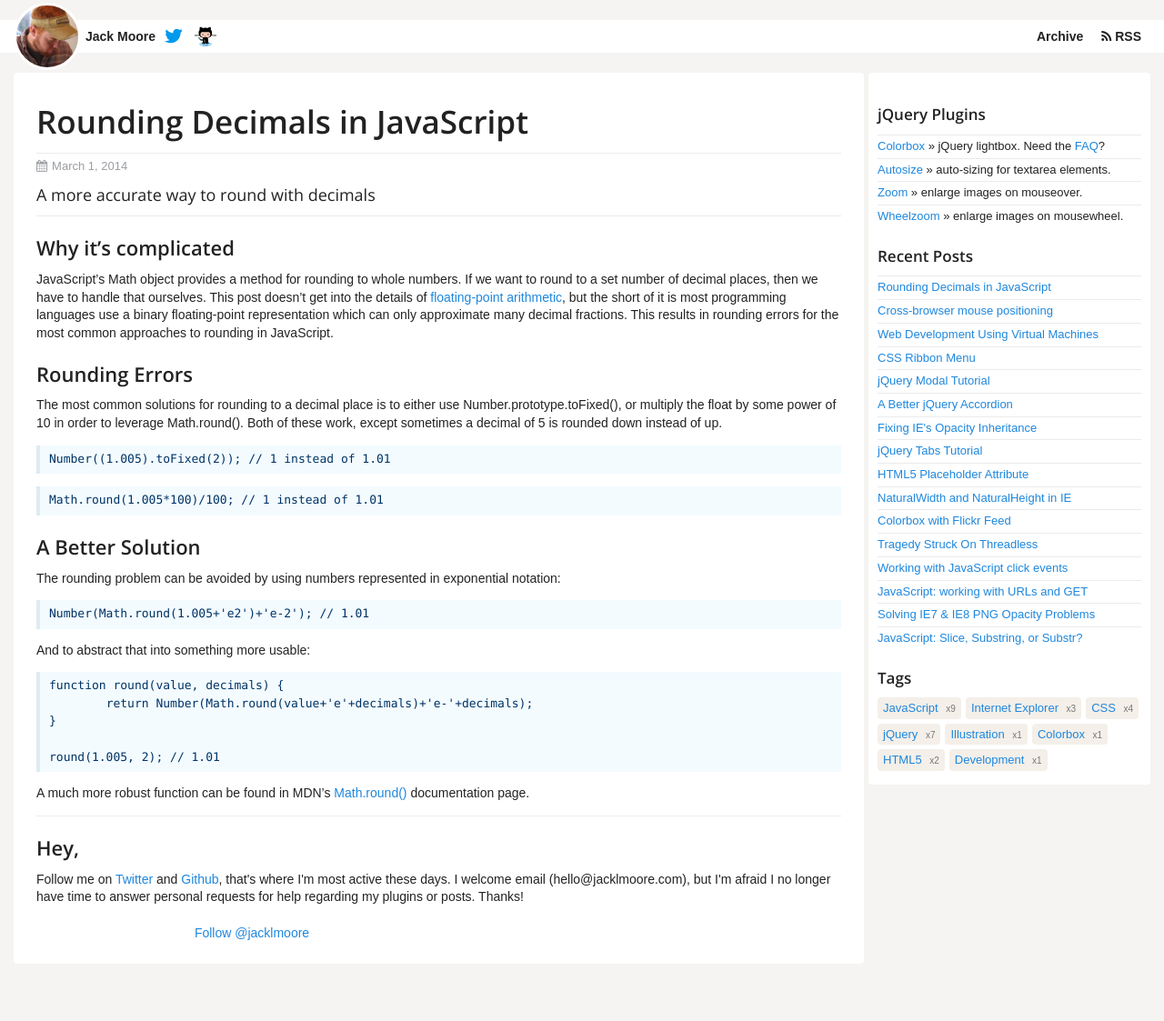
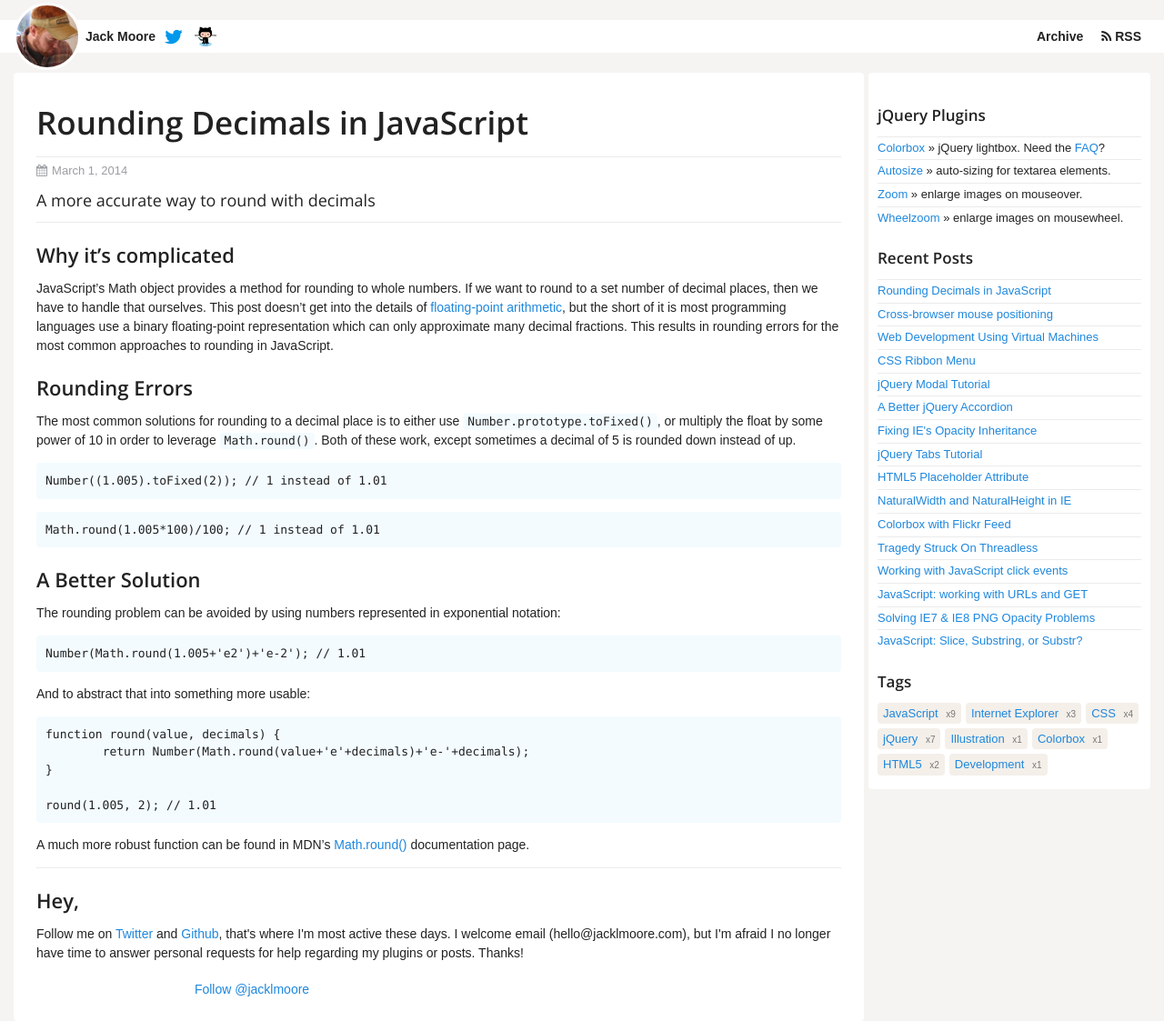
Before and after one commit to jackmoore/jackmoore.github.io, a Jekyll site: the page built from _posts/2014-03-01-rounding-in-javascript.md, in a window 1280 px wide. Shown: the whole page at 91% size. Built offline with Jekyll 4.4.1, drawn with Linux system fonts in a browser that asks for light colours; Markdown is read by kramdown in place of the engine named in the settings; comment, search, counter and statistics services are not loaded; before the commit the page ends 1060 px from its top, so only the background shows below that; grey boxes are pictures that could not be loaded.

Commit message:
minor style tweaks

````diff
--- a/_posts/2014-03-01-rounding-in-javascript.md
+++ b/_posts/2014-03-01-rounding-in-javascript.md
@@ -11,7 +11,7 @@
 
 ## Rounding Errors
 
-The most common solutions for rounding to a decimal place is to either use Number.prototype.toFixed(), or multiply the float by some power of 10 in order to leverage Math.round().  Both of these work, except sometimes a decimal of 5 is rounded down instead of up.
+The most common solutions for rounding to a decimal place is to either use `Number.prototype.toFixed()`, or multiply the float by some power of 10 in order to leverage `Math.round()`.  Both of these work, except sometimes a decimal of 5 is rounded down instead of up.
 
 ```
 Number((1.005).toFixed(2)); // 1 instead of 1.01
--- a/css/style.css
+++ b/css/style.css
@@ -54,7 +54,7 @@
 body,
 input,
 textarea {
-  font: 14px/1.4 sans-serif;
+  font: 14px/1.5 sans-serif;
   color: #222;
 }
 ::selection {
@@ -140,19 +140,18 @@
 }
 code {
   font: 13px/1 Consolas, monospace;
-  background: #fffce5;
-  padding: 0 3px;
-}
-pre {
-  padding: 6px 10px;
-  border-left: 4px solid #deecf3;
+  line-height: 1.4;
+  display: inline-block;
   background: #f3fbff;
-  overflow: auto;
+  position: relative;
+  border-radius: 4px;
+  padding: 0 5px;
 }
 pre code {
-  color: #036;
-  padding: 0;
-  background: none;
+  padding: 10px;
+  overflow: auto;
+  display: block;
+  line-height: inherit;
 }
 
 .hide-text {
@@ -390,6 +389,9 @@
   height: 44px;
   overflow: hidden;
 }
+nav a:hover {
+  background: #f5f4f2;
+}
 nav span {
   background-color: #fff;
   display: inline-block;
````
